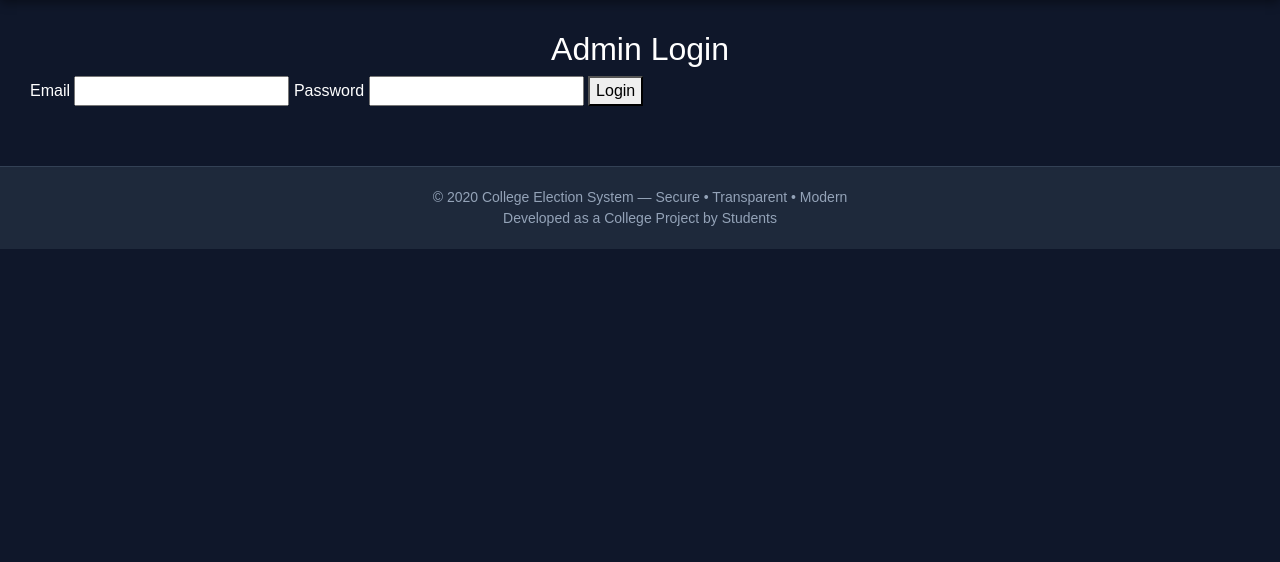
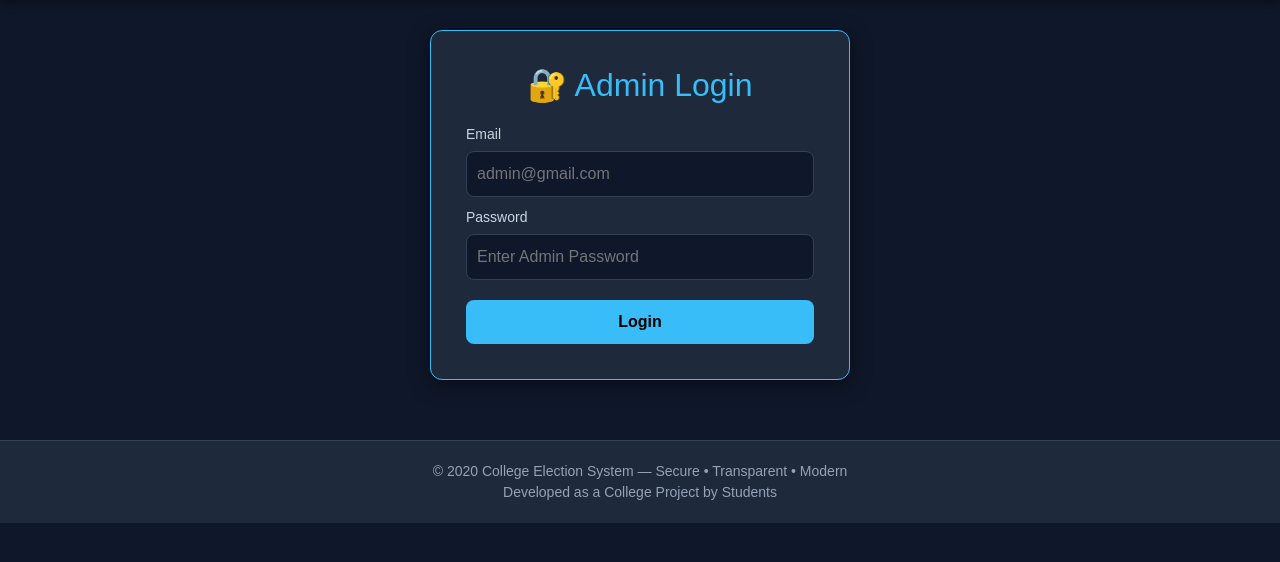
Before and after one commit to Anurag0627/Online-Voting-System, a Flask app: template templates/admin_login.html in a window 1280 px wide. Shown: the part 70-632 px from the top of the page. Run offline with Flask 3, Linux system fonts and the light colour scheme; the template is opened without the code that fills it: most values are stand-ins (such as "Sample title", 1, 10 or a date in 2020).

Commit message:
Enhance admin login page with styles and layout
Added styling and improved layout for admin login page.

```diff
--- a/templates/admin_login.html
+++ b/templates/admin_login.html
@@ -1,20 +1,89 @@
 {% extends "base.html" %}
 {% block content %}
 
-<h2 style="text-align:center; animation: fadeIn 1s;">Admin Login</h2>
+<style>
+    .admin-login-box {
+        width: 420px;
+        margin: auto;
+        background: #1e293b;
+        padding: 35px;
+        border-radius: 12px;
+        box-shadow: 0 4px 20px rgba(0,0,0,0.5);
+        animation: fadeIn 1s;
+        border: 1px solid #38bdf8;
+    }
 
-<form method="POST" action="/admin_login" style="animation: slideUp 1.2s;">
-    <label>Email</label>
-    <input type="text" name="username">
+    .admin-login-box h2 {
+        text-align: center;
+        margin-bottom: 20px;
+        color: #38bdf8;
+    }
 
-    <label>Password</label>
-    <input type="password" name="password">
+    .admin-login-box label {
+        color: #cbd5e1;
+        font-size: 14px;
+        margin-top: 10px;
+        display: block;
+    }
 
-    <button type="submit">Login</button>
-</form>
+    .admin-input {
+        width: 100%;
+        padding: 10px;
+        margin-top: 6px;
+        border-radius: 8px;
+        border: none;
+        outline: none;
+        background: #0f172a;
+        color: white;
+        border: 1px solid #334155;
+    }
 
-{% if error %}
-<p style="color:#f87171;">{{ error }}</p>
-{% endif %}
+    .admin-btn {
+        width: 100%;
+        padding: 10px;
+        margin-top: 20px;
+        border: none;
+        background: #38bdf8;
+        color: black;
+        font-weight: bold;
+        border-radius: 8px;
+        transition: 0.3s;
+    }
+
+    .admin-btn:hover {
+        background: #0ea5e9;
+        transform: scale(1.05);
+    }
+
+    .error-box {
+        color: #f87171;
+        text-align: center;
+        margin-top: 12px;
+        animation: fadeIn 0.8s;
+        font-weight: bold;
+    }
+</style>
+
+
+<div class="admin-login-box">
+
+    <h2>🔐 Admin Login</h2>
+
+    <form method="POST" action="/admin_login">
+
+        <label>Email</label>
+        <input type="text" name="username" class="admin-input" placeholder="admin@gmail.com" required>
+
+        <label>Password</label>
+        <input type="password" name="password" class="admin-input" placeholder="Enter Admin Password" required>
+
+        <button type="submit" class="admin-btn">Login</button>
+    </form>
+
+    {% if error %}
+        <p class="error-box">{{ error }}</p>
+    {% endif %}
+
+</div>
 
 {% endblock %}
```
